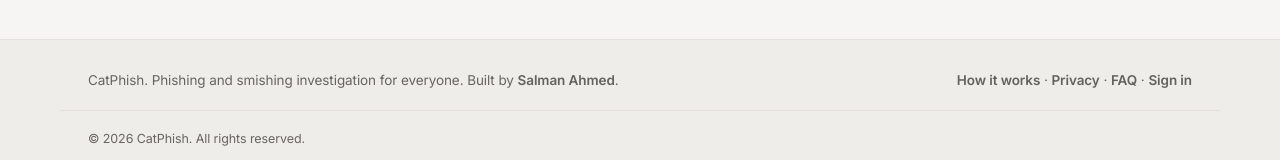
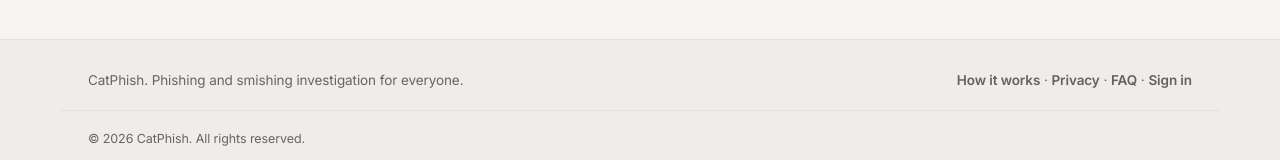
Before and after one commit to sahme24/reportit, a plain HTML site: page static/index.html in a window 1280 px wide. Shown: the part 4985-5145 px from the top of the page. Drawn offline with nearby package versions, Linux system fonts and the light colour scheme; no server answers.

Commit message:
Drop the personal credit from the landing page footer
The footer carried "Built by Salman Ahmed" with a link to a personal
LinkedIn profile. A tool that asks people to paste suspect email into it
is trusted as a service, not as one person's side project, and the
byline tied the two together on every page view.

Only the sentence and its link are gone. The tagline, the footer links
and the copyright line are untouched, and the row still balances at both
widths since it was already a space-between flex row.

The GitHub URLs in README.md and deploy/ still contain the account name.
Those are repository paths, not a credit, so they stay.

```diff
--- a/static/index.html
+++ b/static/index.html
@@ -626,8 +626,7 @@
 
 <footer class="footer">
   <div class="wrap footer-row">
-    <span>CatPhish. Phishing and smishing investigation for everyone.
-      Built by <a href="https://www.linkedin.com/in/salmanahmed18" target="_blank" rel="noopener">Salman Ahmed</a>.</span>
+    <span>CatPhish. Phishing and smishing investigation for everyone.</span>
     <span>
       <a href="/#how">How it works</a> ·
       <a href="/#trust">Privacy</a> ·
```
